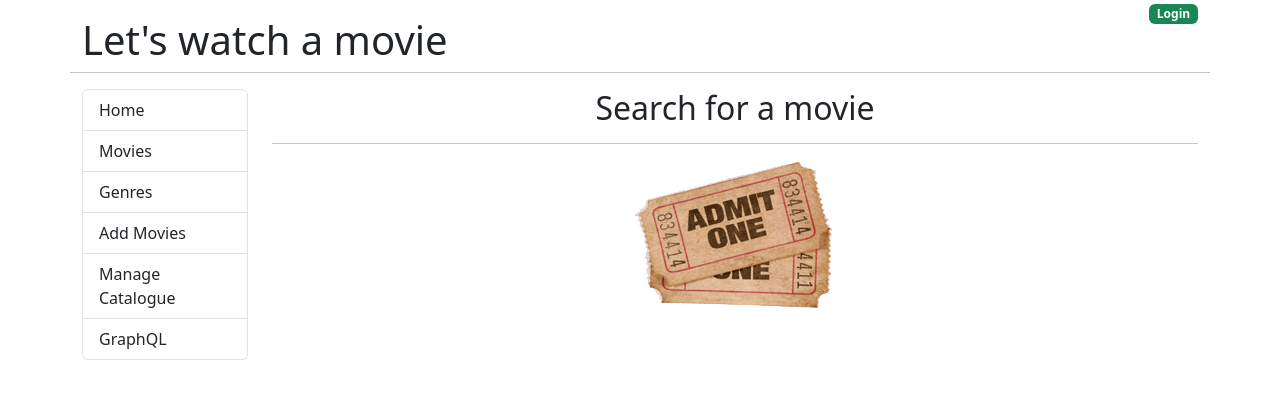
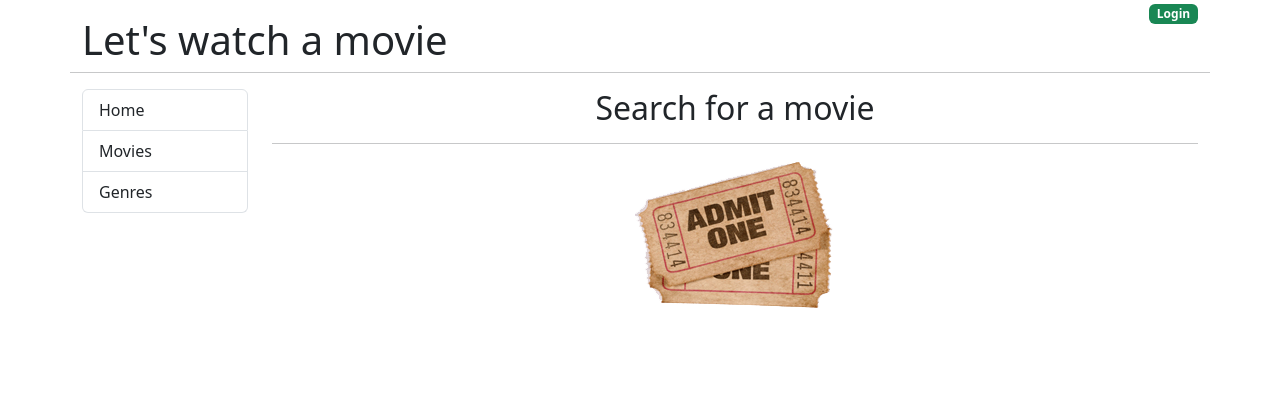
Before and after one commit to nde95/go-movies, a React (Create React App) app: page / in a window 1280 px wide. Shown: the top 398 px of the page. Built offline with nearby package versions, Linux system fonts and the light colour scheme.

Commit message:
setting conditionals to routing

```diff
--- a/src/App.jsx
+++ b/src/App.jsx
@@ -1,8 +1,11 @@
 import { Outlet, Link } from "react-router-dom";
 import Movies from "./components/Movies/movies.component";
+import { useState } from "react";
 
 
 function App() {
+  const [jwtToken, setJwtToken] = useState("");
+
   return (
     <div className="container">
       <div className="row">
@@ -10,7 +13,11 @@ function App() {
           <h1 className="mt-3">Let's watch a movie</h1>
         </div>
           <div className="col text-end">
-            <Link to="/login"><span className="badge bg-success">Login</span></Link>
+            {/* login conditional */}
+            {jwtToken === ""
+            ?  <Link to="/login"><span className="badge bg-success">Login</span></Link>
+            :  <a href="#!"> <span className="badge bg-danger">Log Out</span> </a>
+            }
         </div>
         <hr className="mb-3"></hr>
       </div>
@@ -22,10 +29,15 @@ function App() {
               <Link to="/" className="list-group-item list-group-item-action">Home</Link>
               <Link to="/movies" className="list-group-item list-group-item-action">Movies</Link>
               <Link to="/genres" className="list-group-item list-group-item-action">Genres</Link>
+              {/* admin routes  */}
+              {jwtToken !== "" &&
+              <>
               <Link to="/admin/movie/0" className="list-group-item list-group-item-action">Add Movies</Link>
-              <Link to="/admin" className="list-group-item list-group-item-action">Manage Catalogue</Link>
+              <Link to="/manage-catalogue" className="list-group-item list-group-item-action">Manage Catalogue</Link>
               <Link to="/graphql" className="list-group-item list-group-item-action">GraphQL</Link>
-            </div>
+              </>
+              }
+              </div>
           </nav>
         </div>
         <div className="col-md-10">
```
